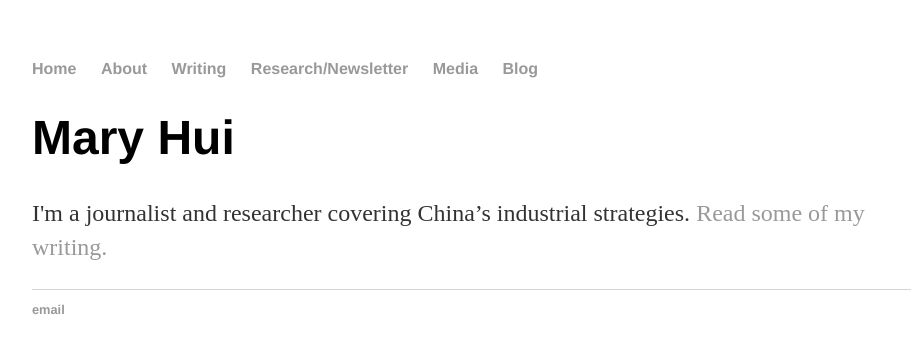
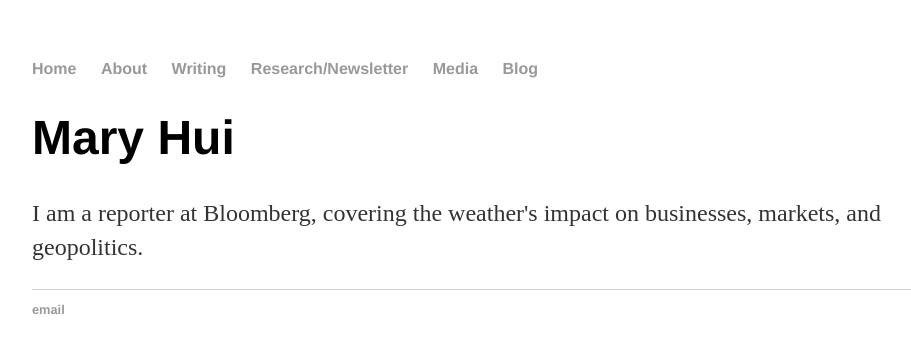
Before and after one commit to marykmhui/marykmhui, a Jekyll site: the page built from index.html, in a window 1280 px wide. Shown: the top 353 px of the page, without its empty margins (160-1071 px from the left). Built offline with Jekyll 4.4.1, drawn with Linux system fonts in a browser that asks for light colours.

Commit message:
Update index.html

```diff
--- a/index.html
+++ b/index.html
@@ -4,5 +4,5 @@ title: Mary Hui
 ---
 <div class="blurb">
 	<h1>Mary Hui</h1>
-	<p>I'm a journalist and researcher covering China’s industrial strategies. <a href="/writing">Read some of my writing.</a></p>
+	<p>I am a reporter at Bloomberg, covering the weather's impact on businesses, markets, and geopolitics.</p>
 </div><!-- /.blurb -->
```
